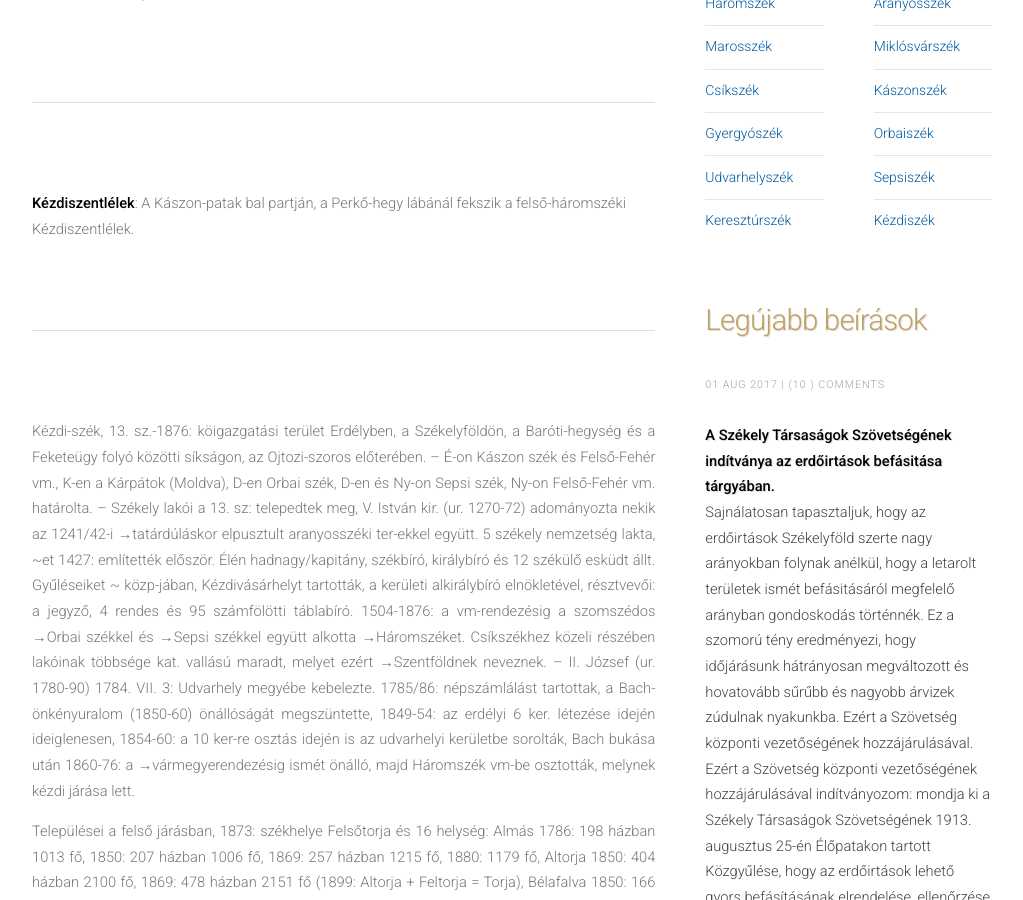
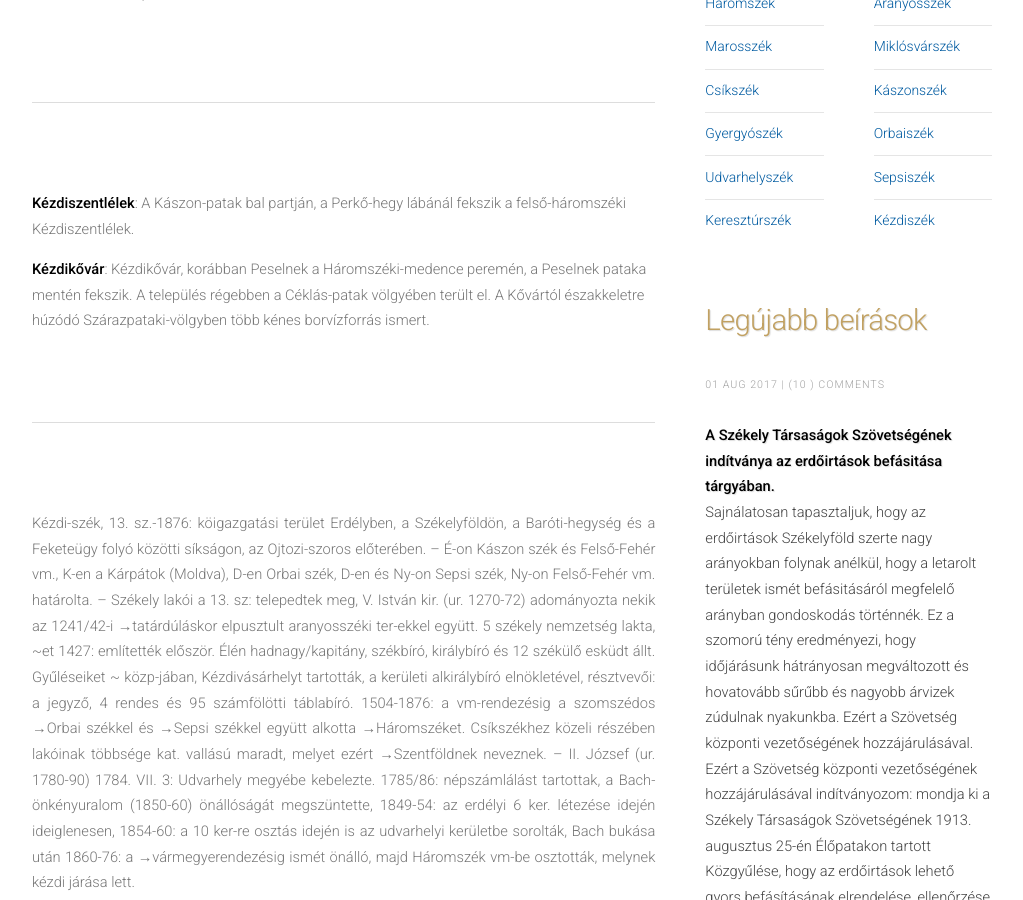
Before and after one commit to siculia/siculia.github.io, a Jekyll site: the page built from siculia-kezdiszek.html, in a window 1280 px wide and 900 px high, scrolled down 774 px. Shown: the whole window, without its empty margins (128-1151 px from the left). Built offline with Jekyll 4.4.1, drawn with Linux system fonts in a browser that asks for light colours; nearby versions of some CDN libraries; library files that are not in the unit come from our copies.

Commit message:
Szárazpatak

```diff
--- a/siculia-haromszek.html
+++ b/siculia-haromszek.html
@@ -48,6 +48,7 @@ layout: default
 							<p style="text-align: left;"><b>Bálványosfürdő</b>: Bálványosfürdő névadója a Bálványos vár. Bálványosfürdő számtalan borvízforrásból, gyógyfürdőből és mofettából álló fürdőhely. Bálványosfürdő mellet találjuk Székelyföld leghíresebb mofettáját, a Torjai büdösbarlangot. A Buffogó tőzegláp a Büdös-hegy és a Köztető közötti hegynyeregben, a Bálványos-patak felső folyásánál helyezkedik el, nevét a buffogó hangot kibocsátó szén-dioxid feltörésekről kapta.</p>
 							<p style="text-align: left;"><b>Kézdiszentlélek</b>: A felső-háromszéki Kézdiszentlélek a Kászon-patak bal partján, a Perkő-hegy lábánál fekszik. A Kézdiszentlélek fölötti Perkő tetején épült a Perkő vára, amelynek végleges pusztulása 1581–1598-ban következett be.</p>
 							<p style="text-align: left;"><b>Kézdikővár</b>: Kézdikővár a Háromszéki-medence peremén, a Peselnek pataka mentén fekszik.</p>
+							<p style="text-align: left;"><b>Szárazpatak</b>: Szárazpatak a Kászon vize jobb parti mellékvölgyében található.</p>
 
 							<hr></hr>
 
--- a/siculia-kezdiszek.html
+++ b/siculia-kezdiszek.html
@@ -18,6 +18,7 @@ layout: default
 
 						<hr></hr>
 						<p style="text-align: left;"><b>Kézdiszentlélek</b>: A Kászon-patak bal partján, a Perkő-hegy lábánál fekszik a felső-háromszéki Kézdiszentlélek.</p>
+						<p style="text-align: left;"><b>Kézdikővár</b>: Kézdikővár, korábban Peselnek a Háromszéki-medence peremén, a Peselnek pataka mentén fekszik. A település régebben a Céklás-patak völgyében terült el. A Kővártól északkeletre húzódó Szárazpataki-völgyben több kénes borvízforrás ismert.</p>
 						<hr></hr>
 
 						<p style="text-align: justify;">Kézdi-szék, 13. sz.-1876: köigazgatási terület Erdélyben, a Székelyföldön, a Baróti-hegység és a Feketeügy folyó közötti síkságon, az Ojtozi-szoros előterében. – É-on Kászon szék és Felső-Fehér vm., K-en a Kárpátok (Moldva), D-en Orbai szék, D-en és Ny-on Sepsi szék, Ny-on Felső-Fehér vm. határolta. – Székely lakói a 13. sz: telepedtek meg, V. István kir. (ur. 1270-72) adományozta nekik az 1241/42-i →tatárdúláskor elpusztult aranyosszéki ter-ekkel együtt. 5 székely nemzetség lakta, ~et 1427: említették először. Élén hadnagy/kapitány, székbíró, királybíró és 12 székülő esküdt állt. Gyűléseiket ~ közp-jában, Kézdivásárhelyt tartották, a kerületi alkirálybíró elnökletével, résztvevői: a jegyző, 4 rendes és 95 számfölötti táblabíró. 1504-1876: a vm-rendezésig a szomszédos →Orbai székkel és →Sepsi székkel együtt alkotta →Háromszéket. Csíkszékhez közeli részében lakóinak többsége kat. vallású maradt, melyet ezért →Szentföldnek neveznek. – II. József (ur. 1780-90) 1784. VII. 3: Udvarhely megyébe kebelezte. 1785/86: népszámlálást tartottak, a Bach-önkényuralom (1850-60) önállóságát megszüntette, 1849-54: az erdélyi 6 ker. létezése idején ideiglenesen, 1854-60: a 10 ker-re osztás idején is az udvarhelyi kerületbe sorolták, Bach bukása után 1860-76: a →vármegyerendezésig ismét önálló, majd Háromszék vm-be osztották, melynek kézdi járása lett.</p>
```
